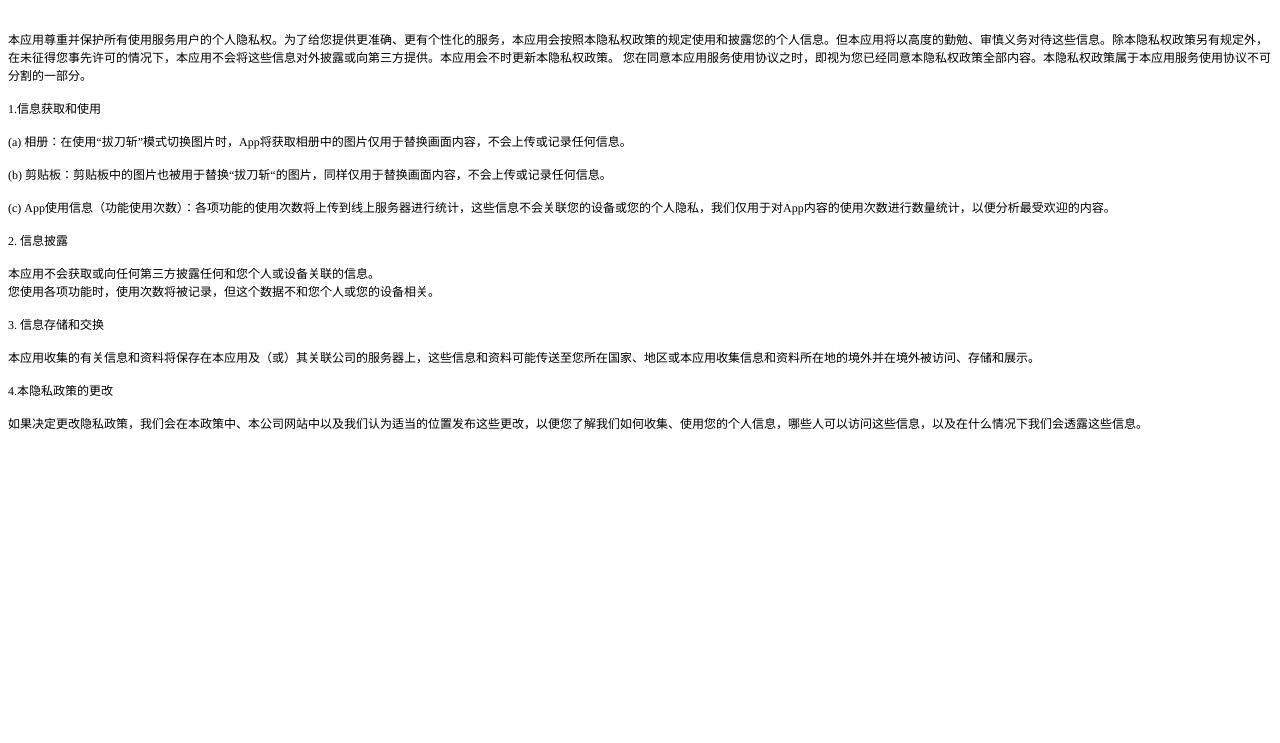
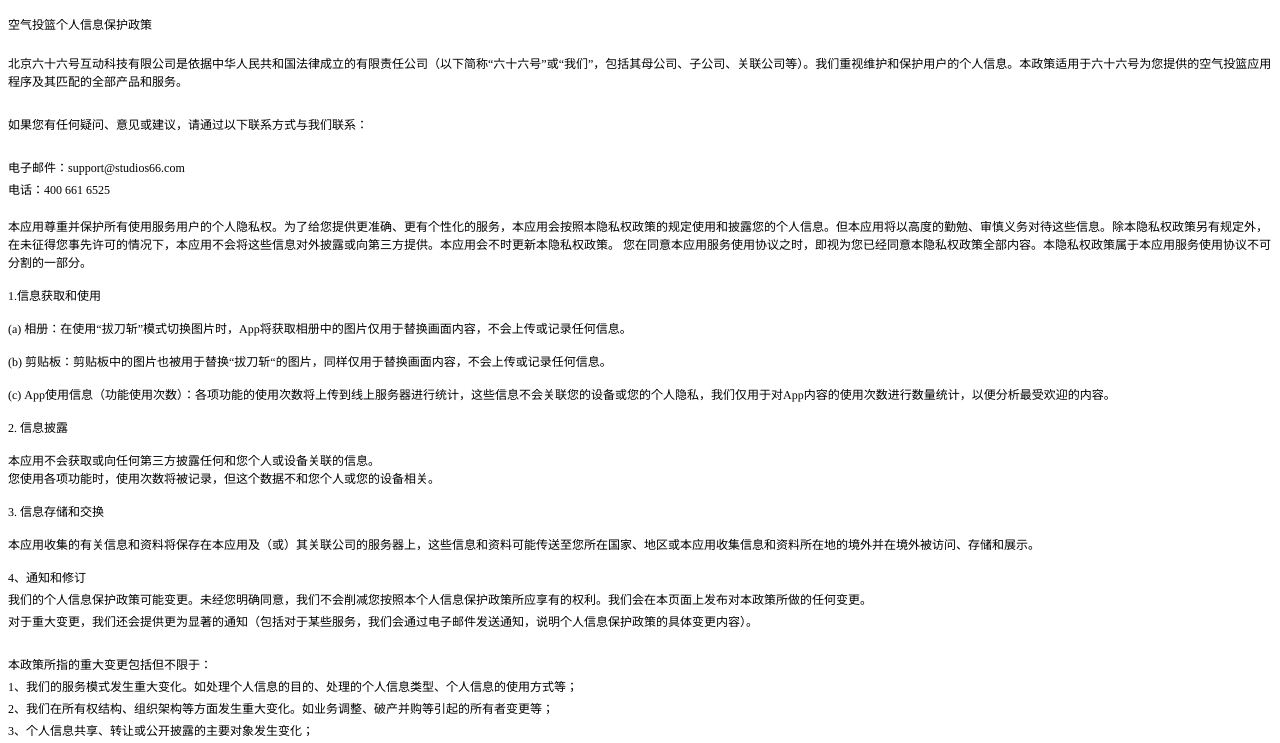
Before and after one commit to dogEleven/courier.github.io, a plain HTML site: page index.html/privacypolicyAirShotCN.html in a window 1280 px wide. Shown: the part 52-795 px from the top of the page. Drawn offline with Linux system fonts and the light colour scheme.

Commit message:
Update privacypolicyAirShotCN.html

```diff
--- a/index.html/privacypolicyAirShotCN.html
+++ b/index.html/privacypolicyAirShotCN.html
@@ -8,39 +8,74 @@
   <meta name="CocoaVersion" content="2299">
   <style type="text/css">
     p.p1 {margin: 0.0px 0.0px 0.0px 0.0px; font: 30.0px 'Songti SC'; color: #000000; -webkit-text-stroke: #000000}
-    p.p2 {margin: 0.0px 0.0px 0.0px 0.0px; font: 12.0px Times; color: #000000; -webkit-text-stroke: #000000; min-height: 14.0px}
-    p.p3 {margin: 0.0px 0.0px 0.0px 0.0px; font: 12.0px Times; color: #000000; min-height: 14.0px}
-    p.p4 {margin: 0.0px 0.0px 0.0px 0.0px; font: 12.0px Times; color: #000000}
+    p.p2 {margin: 0.0px 0.0px 0.0px 0.0px; font: 12.0px 'Songti SC'; color: #000000; -webkit-text-stroke: #000000}
+    p.p3 {margin: 0.0px 0.0px 4.0px 0.0px; font: 12.0px 'Songti SC'; color: #000000; -webkit-text-stroke: #000000; min-height: 17.0px}
+    p.p4 {margin: 0.0px 0.0px 4.0px 0.0px; font: 12.0px 'Songti SC'; color: #000000; -webkit-text-stroke: #000000}
+    p.p5 {margin: 0.0px 0.0px 0.0px 0.0px; font: 12.0px Times; color: #000000; -webkit-text-stroke: #000000; min-height: 14.0px}
+    p.p6 {margin: 0.0px 0.0px 0.0px 0.0px; font: 12.0px Times; color: #000000; -webkit-text-stroke: #000000}
+    p.p7 {margin: 0.0px 0.0px 4.0px 0.0px; font: 12.0px Times; -webkit-text-stroke: #000000; min-height: 14.0px}
     span.s1 {font-kerning: none}
     span.s2 {font: 30.0px Times; font-kerning: none}
+    span.s3 {font: 12.0px Times; font-kerning: none}
+    span.s4 {font: 12.0px 'Songti SC'; font-kerning: none}
   </style>
 </head>
 <body>
 <p class="p1"><span class="s1">空气投篮隐私政策</span><span class="s2"><span class="Apple-converted-space"> </span></span></p>
-<p class="p2"><span class="s1"></span><br></p>
+<p class="p2"><span class="s3"><br>
+</span><span class="s1">空气投篮个人信息保护政策</span></p>
 <p class="p3"><span class="s1"></span><br></p>
-<p class="p4"><span class="s1">本应用尊重并保护所有使用服务用户的个人隐私权。为了给您提供更准确、更有个性化的服务，本应用会按照本隐私权政策的规定使用和披露您的个人信息。但本应用将以高度的勤勉、审慎义务对待这些信息。除本隐私权政策另有规定外，在未征得您事先许可的情况下，本应用不会将这些信息对外披露或向第三方提供。本应用会不时更新本隐私权政策。 您在同意本应用服务使用协议之时，即视为您已经同意本隐私权政策全部内容。本隐私权政策属于本应用服务使用协议不可分割的一部分。<span class="Apple-converted-space"> </span></span></p>
+<p class="p4"><span class="s1">北京六十六号互动科技有限公司是依据中华人民共和国法律成立的有限责任公司（以下简称“六十六号”或“我们”，包括其母公司、子公司、关联公司等）。我们重视维护和保护用户的个人信息。本政策适用于六十六号为您提供的空气投篮应用程序及其匹配的全部产品和服务。</span></p>
 <p class="p3"><span class="s1"></span><br></p>
-<p class="p4"><span class="s1">1.信息获取和使用</span></p>
+<p class="p4"><span class="s1">如果您有任何疑问、意见或建议，请通过以下联系方式与我们联系：</span></p>
 <p class="p3"><span class="s1"></span><br></p>
-<p class="p4"><span class="s1">(a) 相册：在使用“拔刀斩”模式切换图片时，App将获取相册中的图片仅用于替换画面内容，不会上传或记录任何信息。</span></p>
+<p class="p4"><span class="s1">电子邮件：support@studios66.com</span></p>
+<p class="p4"><span class="s1">电话：400 661 6525</span></p>
+<p class="p5"><span class="s1"></span><br></p>
+<p class="p2"><span class="s1">本应用尊重并保护所有使用服务用户的个人隐私权。为了给您提供更准确、更有个性化的服务，本应用会按照本隐私权政策的规定使用和披露您的个人信息。但本应用将以高度的勤勉、审慎义务对待这些信息。除本隐私权政策另有规定外，在未征得您事先许可的情况下，本应用不会将这些信息对外披露或向第三方提供。本应用会不时更新本隐私权政策。</span><span class="s3"> </span><span class="s1">您在同意本应用服务使用协议之时，即视为您已经同意本隐私权政策全部内容。本隐私权政策属于本应用服务使用协议不可分割的一部分。</span><span class="s3"><span class="Apple-converted-space"> </span></span></p>
+<p class="p6"><span class="s1"><br>
+</span></p>
+<p class="p2"><span class="s3">1.</span><span class="s1">信息获取和使用</span></p>
+<p class="p6"><span class="s1"><br>
+</span></p>
+<p class="p2"><span class="s3">(a) </span><span class="s1">相册：在使用</span><span class="s3">“</span><span class="s1">拔刀斩</span><span class="s3">”</span><span class="s1">模式切换图片时，</span><span class="s3">App</span><span class="s1">将获取相册中的图片仅用于替换画面内容，不会上传或记录任何信息。</span></p>
+<p class="p6"><span class="s1"><br>
+</span></p>
+<p class="p2"><span class="s3">(b) </span><span class="s1">剪贴板：剪贴板中的图片也被用于替换</span><span class="s3">“</span><span class="s1">拔刀斩</span><span class="s3">“</span><span class="s1">的图片，同样仅用于替换画面内容，不会上传或记录任何信息。</span></p>
+<p class="p6"><span class="s1"><br>
+</span></p>
+<p class="p2"><span class="s3">(c) App</span><span class="s1">使用信息（功能使用次数）：各项功能的使用次数将上传到线上服务器进行统计，这些信息不会关联您的设备或您的个人隐私，我们仅用于对</span><span class="s3">App</span><span class="s1">内容的使用次数进行数量统计，以便分析最受欢迎的内容。</span></p>
+<p class="p6"><span class="s1"><br>
+</span></p>
+<p class="p6"><span class="s1">2. </span><span class="s4">信息披露</span><span class="s1"><span class="Apple-converted-space"> </span></span></p>
+<p class="p6"><span class="s1"><br>
+</span></p>
+<p class="p2"><span class="s1">本应用不会获取或向任何第三方披露任何和您个人或设备关联的信息。</span></p>
+<p class="p2"><span class="s1">您使用各项功能时，使用次数将被记录，但这个数据不和您个人或您的设备相关。</span></p>
+<p class="p6"><span class="s1"><br>
+</span></p>
+<p class="p2"><span class="s3">3. </span><span class="s1">信息存储和交换</span><span class="s3"><span class="Apple-converted-space"> </span></span></p>
+<p class="p6"><span class="s1"><br>
+</span></p>
+<p class="p2"><span class="s1">本应用收集的有关信息和资料将保存在本应用及（或）其关联公司的服务器上，这些信息和资料可能传送至您所在国家、地区或本应用收集信息和资料所在地的境外并在境外被访问、存储和展示。</span><span class="s3"><span class="Apple-converted-space"> </span></span></p>
+<p class="p5"><span class="s1"></span><br></p>
+<p class="p4"><span class="s1">4、通知和修订</span></p>
+<p class="p4"><span class="s1">我们的个人信息保护政策可能变更。未经您明确同意，我们不会削减您按照本个人信息保护政策所应享有的权利。我们会在本页面上发布对本政策所做的任何变更。</span></p>
+<p class="p4"><span class="s1">对于重大变更，我们还会提供更为显著的通知（包括对于某些服务，我们会通过电子邮件发送通知，说明个人信息保护政策的具体变更内容）。</span></p>
 <p class="p3"><span class="s1"></span><br></p>
-<p class="p4"><span class="s1">(b) 剪贴板：剪贴板中的图片也被用于替换“拔刀斩“的图片，同样仅用于替换画面内容，不会上传或记录任何信息。</span></p>
+<p class="p4"><span class="s1">本政策所指的重大变更包括但不限于：</span></p>
+<p class="p4"><span class="s1">1、我们的服务模式发生重大变化。如处理个人信息的目的、处理的个人信息类型、个人信息的使用方式等；</span></p>
+<p class="p4"><span class="s1">2、我们在所有权结构、组织架构等方面发生重大变化。如业务调整、破产并购等引起的所有者变更等；</span></p>
+<p class="p4"><span class="s1">3、个人信息共享、转让或公开披露的主要对象发生变化；</span></p>
+<p class="p4"><span class="s1">我们还会将本政策的旧版本存档，供您查阅。</span></p>
 <p class="p3"><span class="s1"></span><br></p>
-<p class="p4"><span class="s1">(c) App使用信息（功能使用次数）：各项功能的使用次数将上传到线上服务器进行统计，这些信息不会关联您的设备或您的个人隐私，我们仅用于对App内容的使用次数进行数量统计，以便分析最受欢迎的内容。</span></p>
+<p class="p4"><span class="s1">5、如何联系我们</span></p>
+<p class="p4"><span class="s1">我们设有个人信息保护专职部门并指定了专门的您个人信息数据保护官，将严格按照本政策保护您个人信息。如您有关于网络信息安全的投诉和举报，或对本政策、我们的个人信息保护规则、措施的相关事宜有任何问题、意见或建议，请随时与我们联系，可发送邮件至【 support@studios66.com 】或致电【400 661 6525】。</span></p>
 <p class="p3"><span class="s1"></span><br></p>
-<p class="p4"><span class="s1">2. 信息披露<span class="Apple-converted-space"> </span></span></p>
-<p class="p3"><span class="s1"></span><br></p>
-<p class="p4"><span class="s1">本应用不会获取或向任何第三方披露任何和您个人或设备关联的信息。</span></p>
-<p class="p4"><span class="s1">您使用各项功能时，使用次数将被记录，但这个数据不和您个人或您的设备相关。</span></p>
-<p class="p3"><span class="s1"></span><br></p>
-<p class="p4"><span class="s1">3. 信息存储和交换<span class="Apple-converted-space"> </span></span></p>
-<p class="p3"><span class="s1"></span><br></p>
-<p class="p4"><span class="s1">本应用收集的有关信息和资料将保存在本应用及（或）其关联公司的服务器上，这些信息和资料可能传送至您所在国家、地区或本应用收集信息和资料所在地的境外并在境外被访问、存储和展示。<span class="Apple-converted-space"> </span></span></p>
-<p class="p3"><span class="s1"></span><br></p>
-<p class="p4"><span class="s1">4.本隐私政策的更改<span class="Apple-converted-space"> </span></span></p>
-<p class="p3"><span class="s1"></span><br></p>
-<p class="p4"><span class="s1">如果决定更改隐私政策，我们会在本政策中、本公司网站中以及我们认为适当的位置发布这些更改，以便您了解我们如何收集、使用您的个人信息，哪些人可以访问这些信息，以及在什么情况下我们会透露这些信息。<span class="Apple-converted-space"> </span></span></p>
-<p class="p3"><span class="s1"></span><br></p>
+<p class="p4"><span class="s1">一般情况下，我们将在收到问题、意见或建议，并验证您身份后的三十天内予以回复。</span></p>
+<p class="p7"><span class="s1"></span><br></p>
+<p class="p7"><span class="s1"></span><br></p>
+<p class="p6"><span class="s1"><br>
+</span></p>
 </body>
 </html>
```
